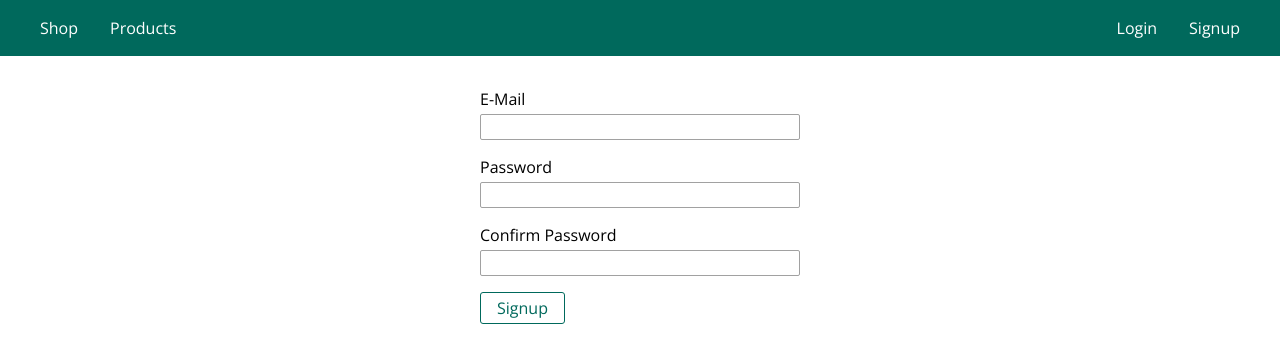
After one commit to matiaskantele/courses, a Node server app: template views/auth/signup.pug in a window 1280 px wide. The commit adds this page. Shown: the top 363 px of the page. Run offline with Node 20, Linux system fonts and the light colour scheme; the template is opened without the code that fills it, so the values that code supplies are empty; some libraries are stand-ins or nearby versions.

Commit message:
add signup page

```diff
--- a/routes/auth.js
+++ b/routes/auth.js
@@ -6,7 +6,11 @@ const router = express.Router();
 
 router.get('/login', authController.getLogin);
 
+router.get('/signup', authController.getSignup);
+
 router.post('/login', authController.postLogin);
+
+router.post('/signup', authController.postSignup);
 
 router.post('/logout', authController.postLogout);
 
--- /dev/null
+++ b/views/auth/signup.pug
@@ -0,0 +1,19 @@
+extends ../layouts/main-layout.pug
+
+block styles
+  link(rel="stylesheet", href="/css/forms.css")
+  link(rel="stylesheet", href="/css/auth.css")
+
+block content
+  main
+      form.login-form(action="/signup", method="POST")
+        .form-control
+          label(for="email") E-Mail
+          input(type="email" name="email")#email
+        .form-control
+          label(for="password") Password
+          input(type="password" name="password" )#password
+        .form-control
+          label(for="confirmPassword") Confirm Password
+          input(type="password" name="confirmPassword" )#confirmPassword
+        button.btn(type="submit") Signup
--- a/views/layouts/main-layout.pug
+++ b/views/layouts/main-layout.pug
@@ -31,6 +31,8 @@ html(lang="en")
           if !isAuthenticated
             li.main-header__item
               a(href="/login", class=(path === "/login" ? "active" : "")) Login
+            li.main-header__item
+              a(href="/signup", class=(path === "/signup" ? "active" : "")) Signup
           else
             li.main-header__item
               form(action="/logout", method="POST")
@@ -41,14 +43,24 @@ html(lang="en")
           a(href="/", class=(path === "/" ? "active" : "")) Shop
         li.mobile-nav__item
           a(href="/", class=(path === "/products" ? "active" : "")) Products
-        li.mobile-nav__item
-          a(href="/", class=(path === "/cart" ? "active" : "")) Cart
-        li.mobile-nav__item
-          a(href="/", class=(path === "/orders" ? "active" : "")) Orders
-        li.mobile-nav__item
-          a(href="/", class=(path === "/admin/add-product" ? "active" : "")) Add Product
-        li.mobile-nav__item
-          a(href="/", class=(path === "/admin/products" ? "active" : "")) Admin Products
+        if isAuthenticated
+          li.mobile-nav__item
+            a(href="/", class=(path === "/cart" ? "active" : "")) Cart
+          li.mobile-nav__item
+            a(href="/", class=(path === "/orders" ? "active" : "")) Orders
+          li.mobile-nav__item
+            a(href="/", class=(path === "/admin/add-product" ? "active" : "")) Add Product
+          li.mobile-nav__item
+            a(href="/", class=(path === "/admin/products" ? "active" : "")) Admin Products
+        if !isAuthenticated
+          li.mobile-nav__item
+            a(href="/login", class=(path === "/login" ? "active" : "")) Login
+          li.mobile-nav__item
+            a(href="/signup", class=(path === "/signup" ? "active" : "")) Signup
+        else
+          li.mobile-nav__item
+            form(action="/logout", method="POST")
+              button(type="submit") Logout
 
     block content
     script(src='/js/main.js')
```
Also changed, not shown: controllers/auth.js (+10 -0 lines).
